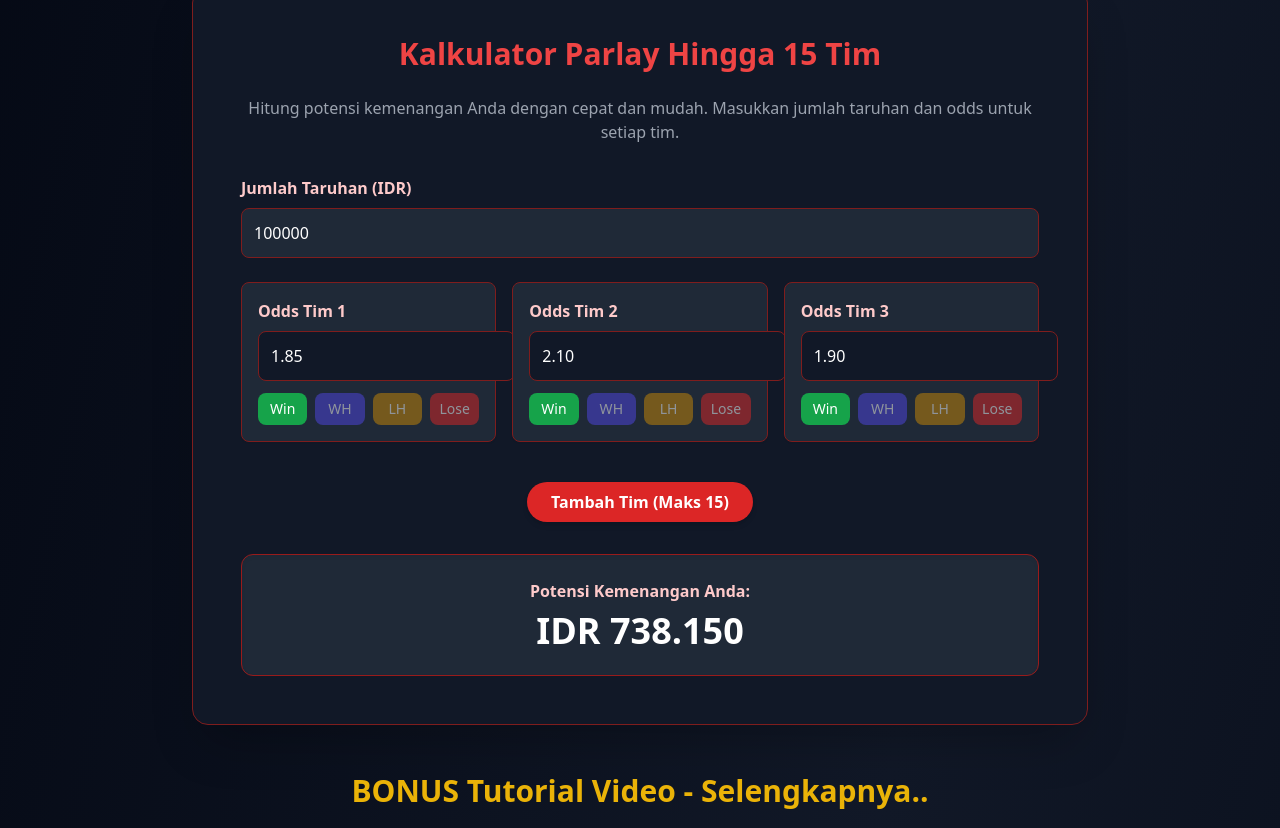
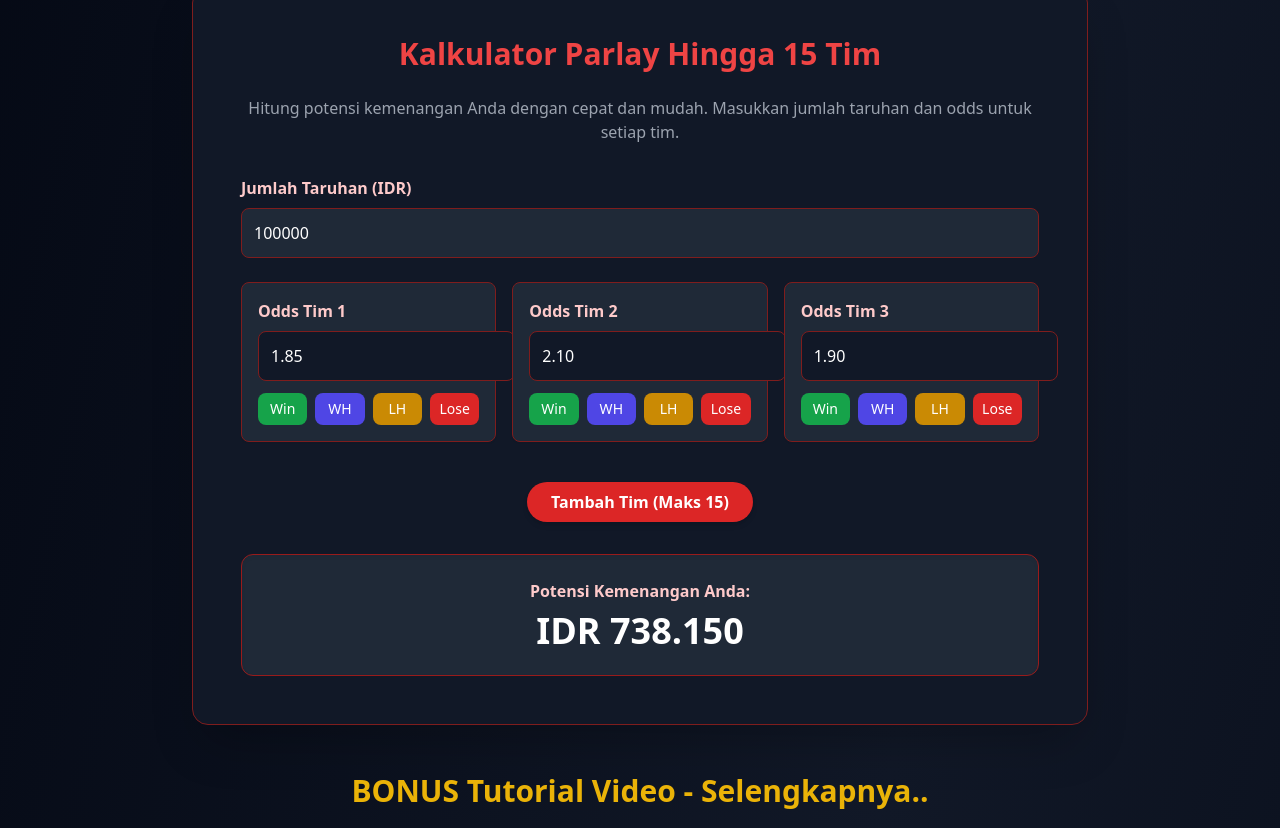
Before and after one commit to cloudniagavps/TutorialDebol, a plain HTML site: page index.html in a window 1280 px wide. Shown: the part 1059-1887 px from the top of the page. Drawn offline with nearby package versions, Linux system fonts and the light colour scheme.

Commit message:
Update index.html

```diff
--- a/index.html
+++ b/index.html
@@ -221,40 +221,41 @@
 
                 <div id="odds-container" class="grid sm:grid-cols-2 lg:grid-cols-3 gap-4">
                     <!-- Odds inputs are added here dynamically -->
-                    <div class="odd-group p-4 bg-gray-800 rounded-lg border border-red-900 shadow-sm">
+                    <!-- Items awal, status diatur oleh JS -->
+                    <div class="odd-group p-4 bg-gray-800 rounded-lg border border-red-900 shadow-sm" data-id="1">
                         <label class="font-semibold text-red-200 block">Odds Tim 1</label>
                         <div class="flex items-center space-x-2 mt-2">
                             <input type="number" step="0.01" value="1.85" class="odd-input flex-1 p-3 bg-gray-900 border-red-900 border rounded-lg text-white placeholder-gray-500 focus:outline-none focus:ring-2 focus:ring-red-500">
                         </div>
                         <div class="flex mt-3 space-x-2">
-                            <button class="status-btn flex-1 py-1.5 rounded-lg text-sm font-medium bg-green-600 text-white status-active" data-status="win">Win</button>
-                            <button class="status-btn flex-1 py-1.5 rounded-lg text-sm font-medium bg-indigo-600 text-white opacity-50" data-status="wh">WH</button>
-                            <button class="status-btn flex-1 py-1.5 rounded-lg text-sm font-medium bg-yellow-600 text-white opacity-50" data-status="lh">LH</button>
-                            <button class="status-btn flex-1 py-1.5 rounded-lg text-sm font-medium bg-red-600 text-white opacity-50" data-status="lose">Lose</button>
+                            <button class="status-btn flex-1 py-1.5 rounded-lg text-sm font-medium bg-green-600 text-white" data-status="win">Win</button>
+                            <button class="status-btn flex-1 py-1.5 rounded-lg text-sm font-medium bg-indigo-600 text-white" data-status="wh">WH</button>
+                            <button class="status-btn flex-1 py-1.5 rounded-lg text-sm font-medium bg-yellow-600 text-white" data-status="lh">LH</button>
+                            <button class="status-btn flex-1 py-1.5 rounded-lg text-sm font-medium bg-red-600 text-white" data-status="lose">Lose</button>
                         </div>
                     </div>
-                    <div class="odd-group p-4 bg-gray-800 rounded-lg border border-red-900 shadow-sm">
+                    <div class="odd-group p-4 bg-gray-800 rounded-lg border border-red-900 shadow-sm" data-id="2">
                         <label class="font-semibold text-red-200 block">Odds Tim 2</label>
                         <div class="flex items-center space-x-2 mt-2">
                             <input type="number" step="0.01" value="2.10" class="odd-input flex-1 p-3 bg-gray-900 border-red-900 border rounded-lg text-white placeholder-gray-500 focus:outline-none focus:ring-2 focus:ring-red-500">
                         </div>
                         <div class="flex mt-3 space-x-2">
-                            <button class="status-btn flex-1 py-1.5 rounded-lg text-sm font-medium bg-green-600 text-white status-active" data-status="win">Win</button>
-                            <button class="status-btn flex-1 py-1.5 rounded-lg text-sm font-medium bg-indigo-600 text-white opacity-50" data-status="wh">WH</button>
-                            <button class="status-btn flex-1 py-1.5 rounded-lg text-sm font-medium bg-yellow-600 text-white opacity-50" data-status="lh">LH</button>
-                            <button class="status-btn flex-1 py-1.5 rounded-lg text-sm font-medium bg-red-600 text-white opacity-50" data-status="lose">Lose</button>
+                            <button class="status-btn flex-1 py-1.5 rounded-lg text-sm font-medium bg-green-600 text-white" data-status="win">Win</button>
+                            <button class="status-btn flex-1 py-1.5 rounded-lg text-sm font-medium bg-indigo-600 text-white" data-status="wh">WH</button>
+                            <button class="status-btn flex-1 py-1.5 rounded-lg text-sm font-medium bg-yellow-600 text-white" data-status="lh">LH</button>
+                            <button class="status-btn flex-1 py-1.5 rounded-lg text-sm font-medium bg-red-600 text-white" data-status="lose">Lose</button>
                         </div>
                     </div>
-                    <div class="odd-group p-4 bg-gray-800 rounded-lg border border-red-900 shadow-sm">
+                    <div class="odd-group p-4 bg-gray-800 rounded-lg border border-red-900 shadow-sm" data-id="3">
                         <label class="font-semibold text-red-200 block">Odds Tim 3</label>
                         <div class="flex items-center space-x-2 mt-2">
                             <input type="number" step="0.01" value="1.90" class="odd-input flex-1 p-3 bg-gray-900 border-red-900 border rounded-lg text-white placeholder-gray-500 focus:outline-none focus:ring-2 focus:ring-red-500">
                         </div>
                         <div class="flex mt-3 space-x-2">
-                            <button class="status-btn flex-1 py-1.5 rounded-lg text-sm font-medium bg-green-600 text-white status-active" data-status="win">Win</button>
-                            <button class="status-btn flex-1 py-1.5 rounded-lg text-sm font-medium bg-indigo-600 text-white opacity-50" data-status="wh">WH</button>
-                            <button class="status-btn flex-1 py-1.5 rounded-lg text-sm font-medium bg-yellow-600 text-white opacity-50" data-status="lh">LH</button>
-                            <button class="status-btn flex-1 py-1.5 rounded-lg text-sm font-medium bg-red-600 text-white opacity-50" data-status="lose">Lose</button>
+                            <button class="status-btn flex-1 py-1.5 rounded-lg text-sm font-medium bg-green-600 text-white" data-status="win">Win</button>
+                            <button class="status-btn flex-1 py-1.5 rounded-lg text-sm font-medium bg-indigo-600 text-white" data-status="wh">WH</button>
+                            <button class="status-btn flex-1 py-1.5 rounded-lg text-sm font-medium bg-yellow-600 text-white" data-status="lh">LH</button>
+                            <button class="status-btn flex-1 py-1.5 rounded-lg text-sm font-medium bg-red-600 text-white" data-status="lose">Lose</button>
                         </div>
                     </div>
                 </div>
```
